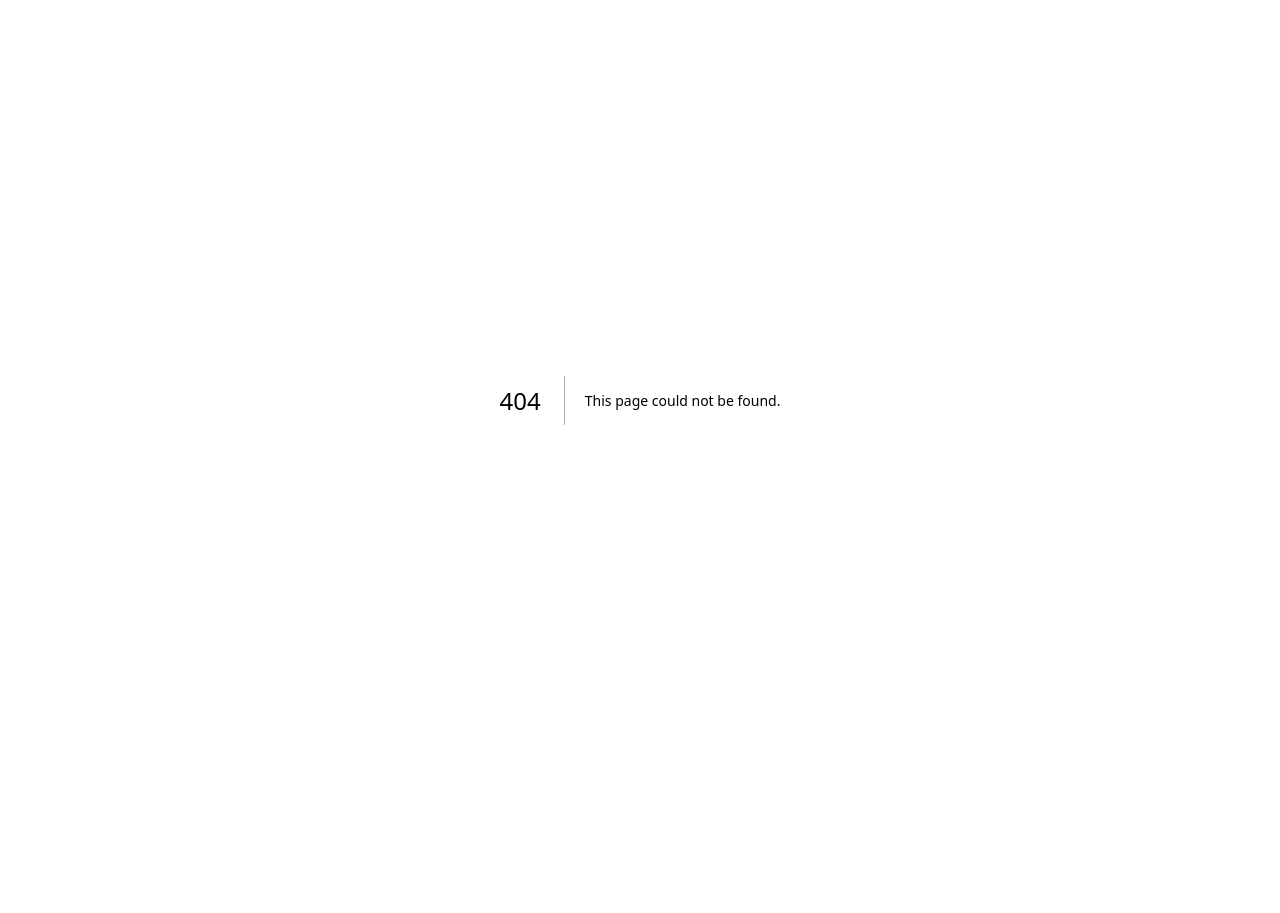
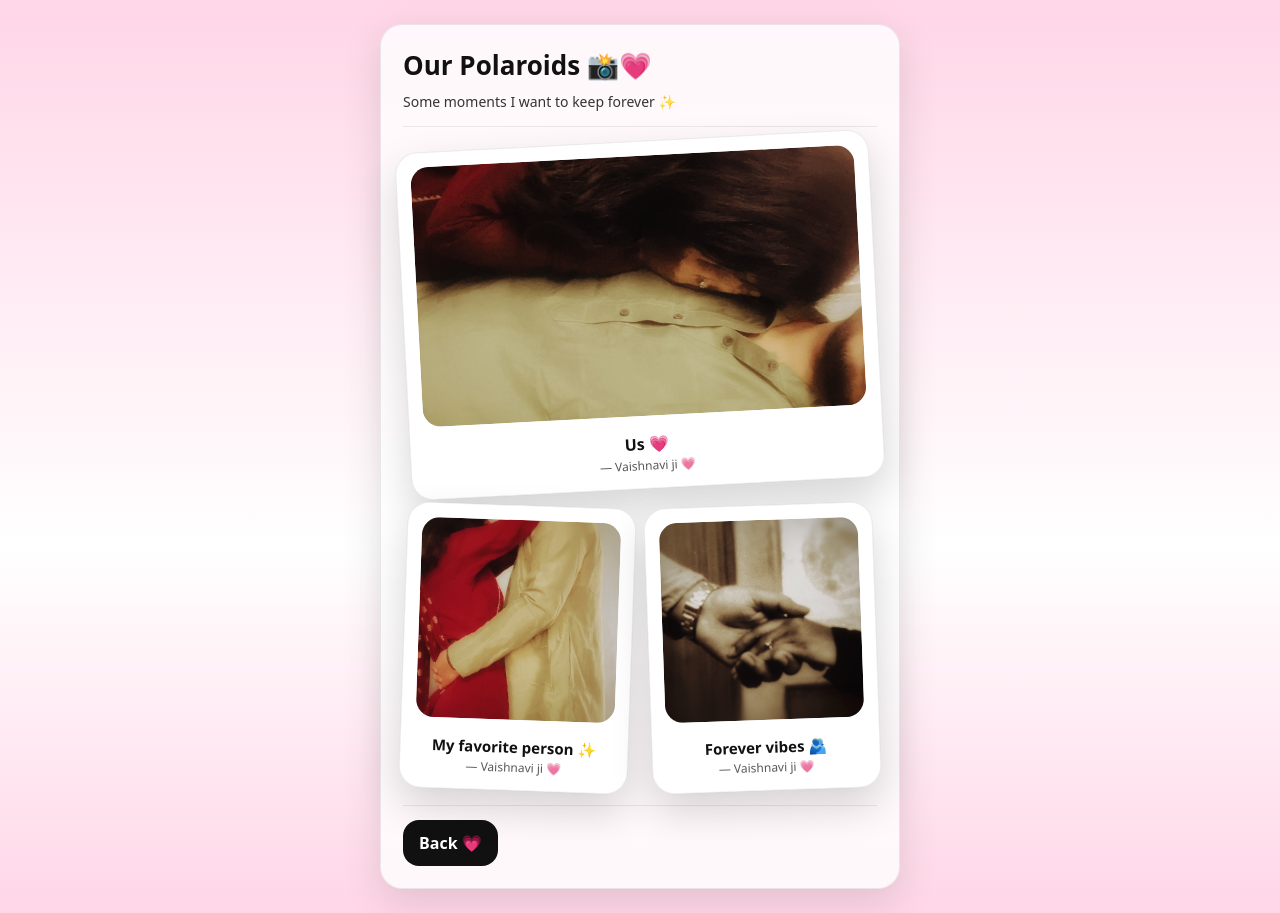
Before and after one commit to 279ryyt2kk-beep/Vaishnavi-ji-final, a Next.js app: page /photos in a window 1280 px wide. Before the commit this address had no page. Before the commit the page ends 800 px from the top, so only its background shows below. Built offline with nearby package versions, Linux system fonts and the light colour scheme.

Commit message:
Add PhotosPage component with photo gallery

```diff
--- /dev/null
+++ b/app/photos/page.js
@@ -0,0 +1,100 @@
+"use client";
+
+const pics = [
+  { src: "/photos/IMG_4033.jpeg", caption: "Us 💗" },
+  { src: "/photos/IMG_4040.jpeg", caption: "My favorite person ✨" },
+  { src: "/photos/IMG_4060.jpeg", caption: "Forever vibes 🫂" }
+];
+
+export default function PhotosPage() {
+  const angles = ["-3deg", "2deg", "-2deg", "3deg"];
+
+  return (
+    <div className="wrap">
+      <div className="card">
+        <h1>Our Polaroids 📸💗</h1>
+        <p className="small">Some moments I want to keep forever ✨</p>
+
+        <div className="hr" />
+
+        <div style={{ display: "grid", gap: 16 }}>
+          {/* First photo big */}
+          <div
+            style={{
+              background: "white",
+              borderRadius: 22,
+              padding: 14,
+              border: "1px solid rgba(0,0,0,0.08)",
+              boxShadow: "0 18px 40px rgba(0,0,0,0.16)",
+              transform: `rotate(${angles[0]})`
+            }}
+          >
+            <img
+              src={pics[0].src}
+              alt="polaroid-0"
+              style={{
+                width: "100%",
+                height: 260,
+                objectFit: "cover",
+                borderRadius: 18
+              }}
+            />
+            <div style={{ paddingTop: 12, textAlign: "center" }}>
+              <div style={{ fontWeight: 800, fontSize: 16 }}>{pics[0].caption}</div>
+              <div style={{ fontSize: 12, opacity: 0.7, marginTop: 2 }}>
+                — Vaishnavi ji 💗
+              </div>
+            </div>
+          </div>
+
+          {/* Other photos */}
+          <div
+            style={{
+              display: "grid",
+              gridTemplateColumns: "repeat(2, 1fr)",
+              gap: 16
+            }}
+          >
+            {pics.slice(1).map((p, i) => (
+              <div
+                key={i}
+                style={{
+                  background: "white",
+                  borderRadius: 22,
+                  padding: 14,
+                  border: "1px solid rgba(0,0,0,0.08)",
+                  boxShadow: "0 18px 40px rgba(0,0,0,0.16)",
+                  transform: `rotate(${angles[i + 1]})`
+                }}
+              >
+                <img
+                  src={p.src}
+                  alt={`polaroid-${i + 1}`}
+                  style={{
+                    width: "100%",
+                    height: 200,
+                    objectFit: "cover",
+                    borderRadius: 18
+                  }}
+                />
+
+                <div style={{ paddingTop: 12, textAlign: "center" }}>
+                  <div style={{ fontWeight: 800, fontSize: 15 }}>{p.caption}</div>
+                  <div style={{ fontSize: 12, opacity: 0.7, marginTop: 2 }}>
+                    — Vaishnavi ji 💗
+                  </div>
+                </div>
+              </div>
+            ))}
+          </div>
+        </div>
+
+        <div className="hr" />
+
+        <div className="btnRow">
+          <a className="linkBtn" href="/">Back 💗</a>
+        </div>
+      </div>
+    </div>
+  );
+}
```
